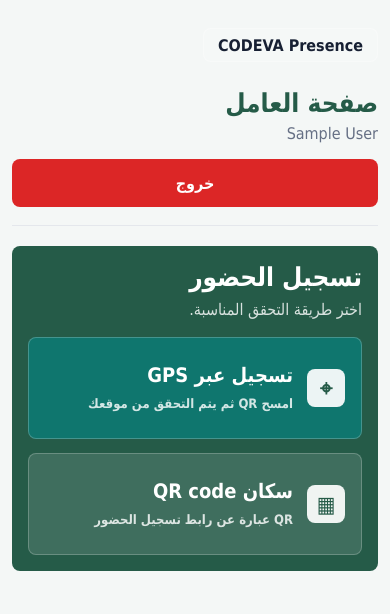
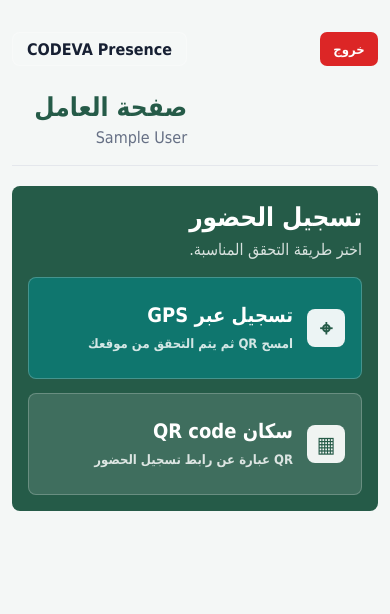
Before and after one commit to saiid27/codeva-backend, a Flask app: page /worker in a window 390 px wide. Shown: the top 614 px of the page. Run offline with Flask 3, Linux system fonts and the light colour scheme; the visitor is signed in with stand-in values (Sample User, id 1); parts of the project's set-up code (start-up, migrations or seed data) failed here and were passed over; some libraries are stand-ins or nearby versions.

Commit message:
Compact mobile header actions

```diff
--- a/static/web/styles.css
+++ b/static/web/styles.css
@@ -749,22 +749,40 @@ button.danger {
 @media (max-width: 720px) {
   .dev-page {
     width: min(100% - 24px, 1080px);
-    padding-top: 14px;
+    padding-top: 18px;
   }
 
   .dev-header {
-    display: grid;
-    align-items: stretch;
-    grid-template-columns: 1fr;
+    min-height: 96px;
+    display: flex;
+    align-items: flex-start;
+    justify-content: space-between;
+    gap: 12px;
   }
 
   .dev-header h1 {
     font-size: 26px;
   }
 
-  .dev-link,
-  .logout-button {
-    width: 100%;
+  .dev-header .dev-link,
+  .dev-header .logout-button {
+    width: auto;
+    min-width: 58px;
+    min-height: 34px;
+    height: 34px;
+    padding: 0 10px;
+    margin: 0;
+    border-radius: 7px;
+    font-size: 13px;
+  }
+
+  .dev-header form {
+    margin: 0;
+    order: -1;
+  }
+
+  .dev-header > .dev-link {
+    order: -1;
   }
 
   .dev-card {
--- a/templates/dev.html
+++ b/templates/dev.html
@@ -6,12 +6,12 @@
     <title>Dev - CODEVA Presence</title>
     <link rel="icon" href="{{ url_for('static', filename='web/favicon.svg') }}">
     <link rel="manifest" href="/manifest.webmanifest">
-    <link rel="apple-touch-icon" href="{{ url_for('static', filename='web/icon-192.png') ~ '?v=20260607-4' }}">
+    <link rel="apple-touch-icon" href="{{ url_for('static', filename='web/icon-192.png') ~ '?v=20260607-5' }}">
     <meta name="theme-color" content="#2f6e5a">
     <meta name="apple-mobile-web-app-capable" content="yes">
     <meta name="apple-mobile-web-app-title" content="CODEVA Presence">
-    <link rel="stylesheet" href="{{ url_for('static', filename='web/styles.css') ~ '?v=20260607-4' }}">
-    <script src="{{ url_for('static', filename='web/pwa.js') ~ '?v=20260607-4' }}" defer></script>
+    <link rel="stylesheet" href="{{ url_for('static', filename='web/styles.css') ~ '?v=20260607-5' }}">
+    <script src="{{ url_for('static', filename='web/pwa.js') ~ '?v=20260607-5' }}" defer></script>
   </head>
   <body class="dev-body">
     <main class="dev-page">
--- a/templates/dev_login.html
+++ b/templates/dev_login.html
@@ -6,12 +6,12 @@
     <title>Dev Login - CODEVA Presence</title>
     <link rel="icon" href="{{ url_for('static', filename='web/favicon.svg') }}">
     <link rel="manifest" href="/manifest.webmanifest">
-    <link rel="apple-touch-icon" href="{{ url_for('static', filename='web/icon-192.png') ~ '?v=20260607-4' }}">
+    <link rel="apple-touch-icon" href="{{ url_for('static', filename='web/icon-192.png') ~ '?v=20260607-5' }}">
     <meta name="theme-color" content="#2f6e5a">
     <meta name="apple-mobile-web-app-capable" content="yes">
     <meta name="apple-mobile-web-app-title" content="CODEVA Presence">
-    <link rel="stylesheet" href="{{ url_for('static', filename='web/styles.css') ~ '?v=20260607-4' }}">
-    <script src="{{ url_for('static', filename='web/pwa.js') ~ '?v=20260607-4' }}" defer></script>
+    <link rel="stylesheet" href="{{ url_for('static', filename='web/styles.css') ~ '?v=20260607-5' }}">
+    <script src="{{ url_for('static', filename='web/pwa.js') ~ '?v=20260607-5' }}" defer></script>
   </head>
   <body>
     <main class="login-page">
--- a/templates/manager.html
+++ b/templates/manager.html
@@ -6,12 +6,12 @@
     <title>لوحة المدير - CODEVA Presence</title>
     <link rel="icon" href="{{ url_for('static', filename='web/favicon.svg') }}">
     <link rel="manifest" href="/manifest.webmanifest">
-    <link rel="apple-touch-icon" href="{{ url_for('static', filename='web/icon-192.png') ~ '?v=20260607-4' }}">
+    <link rel="apple-touch-icon" href="{{ url_for('static', filename='web/icon-192.png') ~ '?v=20260607-5' }}">
     <meta name="theme-color" content="#2f6e5a">
     <meta name="apple-mobile-web-app-capable" content="yes">
     <meta name="apple-mobile-web-app-title" content="CODEVA Presence">
-    <link rel="stylesheet" href="{{ url_for('static', filename='web/styles.css') ~ '?v=20260607-4' }}">
-    <script src="{{ url_for('static', filename='web/pwa.js') ~ '?v=20260607-4' }}" defer></script>
+    <link rel="stylesheet" href="{{ url_for('static', filename='web/styles.css') ~ '?v=20260607-5' }}">
+    <script src="{{ url_for('static', filename='web/pwa.js') ~ '?v=20260607-5' }}" defer></script>
   </head>
   <body class="dev-body">
     <main class="dev-page">
--- a/templates/manager_attendance.html
+++ b/templates/manager_attendance.html
@@ -6,12 +6,12 @@
     <title>الحضور والغياب - CODEVA Presence</title>
     <link rel="icon" href="{{ url_for('static', filename='web/favicon.svg') }}">
     <link rel="manifest" href="/manifest.webmanifest">
-    <link rel="apple-touch-icon" href="{{ url_for('static', filename='web/icon-192.png') ~ '?v=20260607-4' }}">
+    <link rel="apple-touch-icon" href="{{ url_for('static', filename='web/icon-192.png') ~ '?v=20260607-5' }}">
     <meta name="theme-color" content="#2f6e5a">
     <meta name="apple-mobile-web-app-capable" content="yes">
     <meta name="apple-mobile-web-app-title" content="CODEVA Presence">
-    <link rel="stylesheet" href="{{ url_for('static', filename='web/styles.css') ~ '?v=20260607-4' }}">
-    <script src="{{ url_for('static', filename='web/pwa.js') ~ '?v=20260607-4' }}" defer></script>
+    <link rel="stylesheet" href="{{ url_for('static', filename='web/styles.css') ~ '?v=20260607-5' }}">
+    <script src="{{ url_for('static', filename='web/pwa.js') ~ '?v=20260607-5' }}" defer></script>
   </head>
   <body class="dev-body">
     <main class="dev-page">
--- a/templates/manager_report.html
+++ b/templates/manager_report.html
@@ -6,12 +6,12 @@
     <title>التقرير الأسبوعي - CODEVA Presence</title>
     <link rel="icon" href="{{ url_for('static', filename='web/favicon.svg') }}">
     <link rel="manifest" href="/manifest.webmanifest">
-    <link rel="apple-touch-icon" href="{{ url_for('static', filename='web/icon-192.png') ~ '?v=20260607-4' }}">
+    <link rel="apple-touch-icon" href="{{ url_for('static', filename='web/icon-192.png') ~ '?v=20260607-5' }}">
     <meta name="theme-color" content="#2f6e5a">
     <meta name="apple-mobile-web-app-capable" content="yes">
     <meta name="apple-mobile-web-app-title" content="CODEVA Presence">
-    <link rel="stylesheet" href="{{ url_for('static', filename='web/styles.css') ~ '?v=20260607-4' }}">
-    <script src="{{ url_for('static', filename='web/pwa.js') ~ '?v=20260607-4' }}" defer></script>
+    <link rel="stylesheet" href="{{ url_for('static', filename='web/styles.css') ~ '?v=20260607-5' }}">
+    <script src="{{ url_for('static', filename='web/pwa.js') ~ '?v=20260607-5' }}" defer></script>
   </head>
   <body class="dev-body">
     <main class="dev-page">
--- a/templates/manager_workers.html
+++ b/templates/manager_workers.html
@@ -6,12 +6,12 @@
     <title>عمالي - CODEVA Presence</title>
     <link rel="icon" href="{{ url_for('static', filename='web/favicon.svg') }}">
     <link rel="manifest" href="/manifest.webmanifest">
-    <link rel="apple-touch-icon" href="{{ url_for('static', filename='web/icon-192.png') ~ '?v=20260607-4' }}">
+    <link rel="apple-touch-icon" href="{{ url_for('static', filename='web/icon-192.png') ~ '?v=20260607-5' }}">
     <meta name="theme-color" content="#2f6e5a">
     <meta name="apple-mobile-web-app-capable" content="yes">
     <meta name="apple-mobile-web-app-title" content="CODEVA Presence">
-    <link rel="stylesheet" href="{{ url_for('static', filename='web/styles.css') ~ '?v=20260607-4' }}">
-    <script src="{{ url_for('static', filename='web/pwa.js') ~ '?v=20260607-4' }}" defer></script>
+    <link rel="stylesheet" href="{{ url_for('static', filename='web/styles.css') ~ '?v=20260607-5' }}">
+    <script src="{{ url_for('static', filename='web/pwa.js') ~ '?v=20260607-5' }}" defer></script>
   </head>
   <body class="dev-body">
     <main class="dev-page">
--- a/templates/worker.html
+++ b/templates/worker.html
@@ -6,12 +6,12 @@
     <title>صفحة العامل - CODEVA Presence</title>
     <link rel="icon" href="{{ url_for('static', filename='web/favicon.svg') }}">
     <link rel="manifest" href="/manifest.webmanifest">
-    <link rel="apple-touch-icon" href="{{ url_for('static', filename='web/icon-192.png') ~ '?v=20260607-4' }}">
+    <link rel="apple-touch-icon" href="{{ url_for('static', filename='web/icon-192.png') ~ '?v=20260607-5' }}">
     <meta name="theme-color" content="#2f6e5a">
     <meta name="apple-mobile-web-app-capable" content="yes">
     <meta name="apple-mobile-web-app-title" content="CODEVA Presence">
-    <link rel="stylesheet" href="{{ url_for('static', filename='web/styles.css') ~ '?v=20260607-4' }}">
-    <script src="{{ url_for('static', filename='web/pwa.js') ~ '?v=20260607-4' }}" defer></script>
+    <link rel="stylesheet" href="{{ url_for('static', filename='web/styles.css') ~ '?v=20260607-5' }}">
+    <script src="{{ url_for('static', filename='web/pwa.js') ~ '?v=20260607-5' }}" defer></script>
   </head>
   <body class="dev-body">
     <main class="dev-page worker-page" data-worker-email="{{ worker_email }}">
--- a/templates/worker_checkin.html
+++ b/templates/worker_checkin.html
@@ -6,12 +6,12 @@
     <title>تسجيل الحضور - CODEVA Presence</title>
     <link rel="icon" href="{{ url_for('static', filename='web/favicon.svg') }}">
     <link rel="manifest" href="/manifest.webmanifest">
-    <link rel="apple-touch-icon" href="{{ url_for('static', filename='web/icon-192.png') ~ '?v=20260607-4' }}">
+    <link rel="apple-touch-icon" href="{{ url_for('static', filename='web/icon-192.png') ~ '?v=20260607-5' }}">
     <meta name="theme-color" content="#2f6e5a">
     <meta name="apple-mobile-web-app-capable" content="yes">
     <meta name="apple-mobile-web-app-title" content="CODEVA Presence">
-    <link rel="stylesheet" href="{{ url_for('static', filename='web/styles.css') ~ '?v=20260607-4' }}">
-    <script src="{{ url_for('static', filename='web/pwa.js') ~ '?v=20260607-4' }}" defer></script>
+    <link rel="stylesheet" href="{{ url_for('static', filename='web/styles.css') ~ '?v=20260607-5' }}">
+    <script src="{{ url_for('static', filename='web/pwa.js') ~ '?v=20260607-5' }}" defer></script>
   </head>
   <body class="dev-body">
     <main class="dev-page worker-page" data-worker-email="{{ worker_email }}" data-token="{{ token }}">
```
Also changed, not shown: static/web/service-worker.js (+5 -5 lines), templates/index.html (+4 -4 lines), static/web/manifest.webmanifest.
